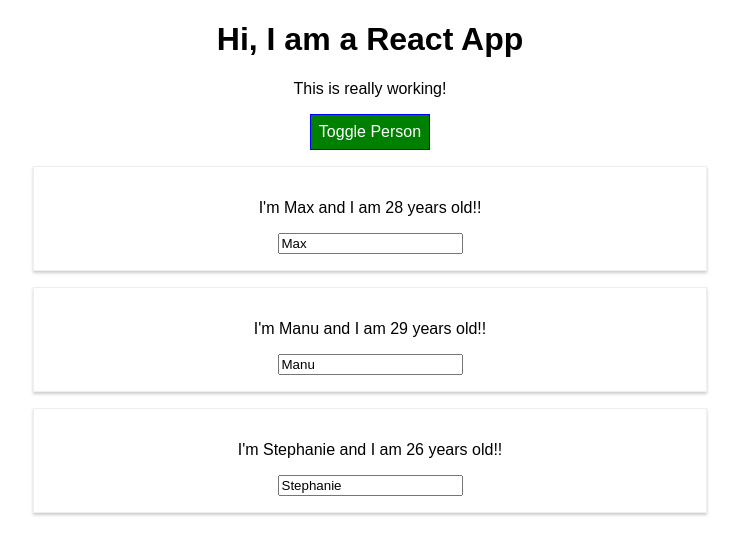
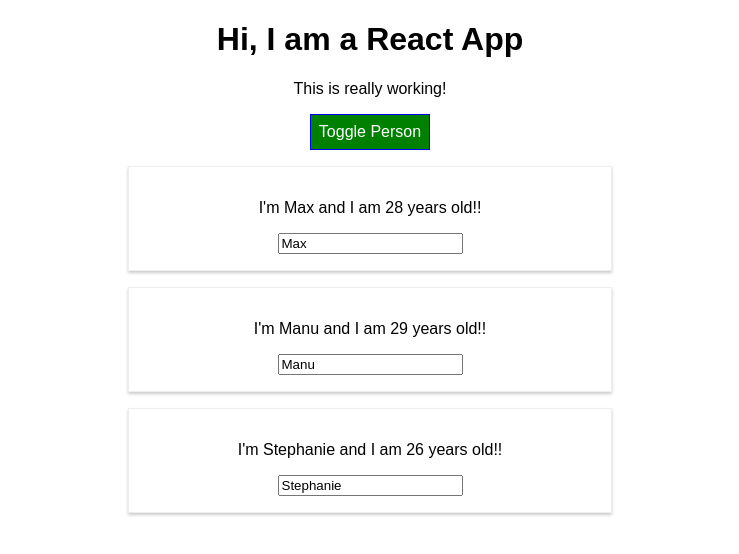
Before and after one commit to zeepc/react-lesson-max, a React (Create React App) app: page / in a window 1280 px wide. Both pictures are taken after a click on the button "Toggle Person". Shown: the top 554 px of the page, without its empty margins (270-1009 px from the left). Built offline with nearby package versions, Linux system fonts and the light colour scheme.

Commit message:
styling with Radium

```diff
--- a/package.json
+++ b/package.json
@@ -3,6 +3,7 @@
   "version": "0.1.0",
   "private": true,
   "dependencies": {
+    "radium": "^0.24.1",
     "react": "^16.4.2",
     "react-dom": "^16.4.2",
     "react-scripts": "1.1.4"
--- a/src/App.js
+++ b/src/App.js
@@ -1,7 +1,7 @@
 import React, { Component } from 'react';
 import Person from './components/Person/Person';
 import './App.css';
-
+import Radium,{ StyleRoot } from 'radium';
 class App extends Component {
     state ={
       persons:[
@@ -49,7 +49,11 @@ class App extends Component {
       font: 'inherit',
       border: '1px solid blue',
       padding: '8px',
-      cursor: 'pointer'
+      cursor: 'pointer',
+      ':hover': {
+        backgroundColor: 'lightblue',
+        color: 'black',
+      }
     }
 
   let persons = null;
@@ -67,6 +71,10 @@ class App extends Component {
           </div>
       );
       style.backgroundColor = 'green';
+      style[':hover'] = {
+        backgroundColor: 'lightgreen',
+        color: 'black',
+      }
     }
 
    const classes = []
@@ -79,6 +87,7 @@ class App extends Component {
     }
 
     return (
+      <StyleRoot>
       <div className="App">
         <h1> Hi, I am a React App</h1>
         <p className={classes.join(' ')}>This is really working!</p>
@@ -87,8 +96,9 @@ class App extends Component {
         style={style}>Toggle Person</button>
         {persons}
       </div>
+      </StyleRoot>
     );
   }
 }
 
-export default App;
+export default Radium(App);
--- a/src/components/Person/Person.js
+++ b/src/components/Person/Person.js
@@ -1,10 +1,15 @@
 import React from 'react';
 import './Person.css';
+import Radium from 'radium';
 
 const person = (props) => {
-
+	const style = {
+		'@media (min-width: 500px)' : {
+			width: '450px'
+		}
+	}
 	return (
-		<div className='Person'>
+		<div className='Person' style={style}>
 			<p onClick={props.click}>I'm {props.name} and I am {props.age} years old!!</p>
 			<p>{props.children}</p>
 			<input type='text' onChange={props.nameChanged} value={props.name}/>
@@ -12,4 +17,4 @@ const person = (props) => {
 		)
 }
 
-export default person;
+export default Radium(person);
```
Also changed, not shown: 1 other file (tests, documents, lock files or other folders).
